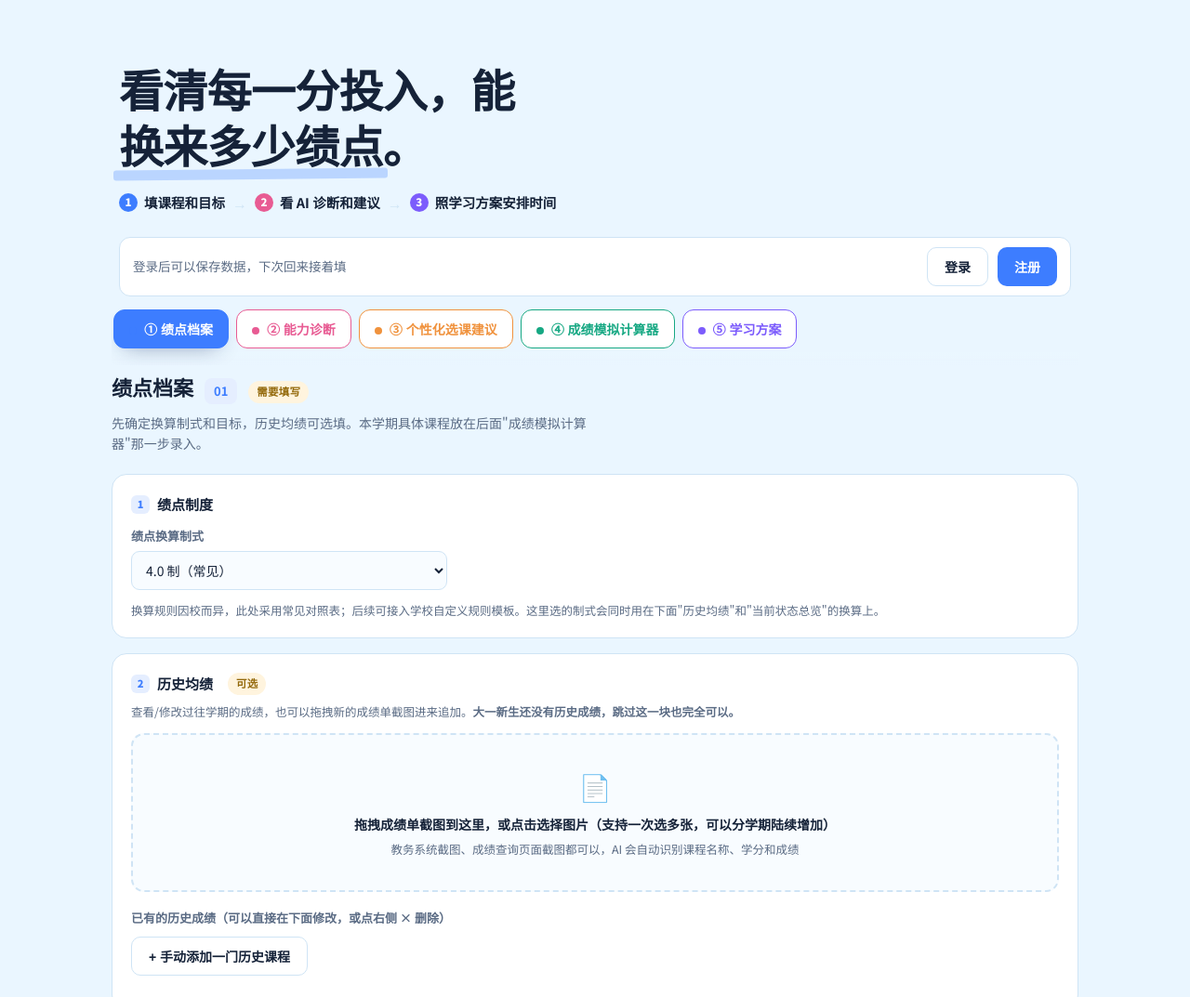
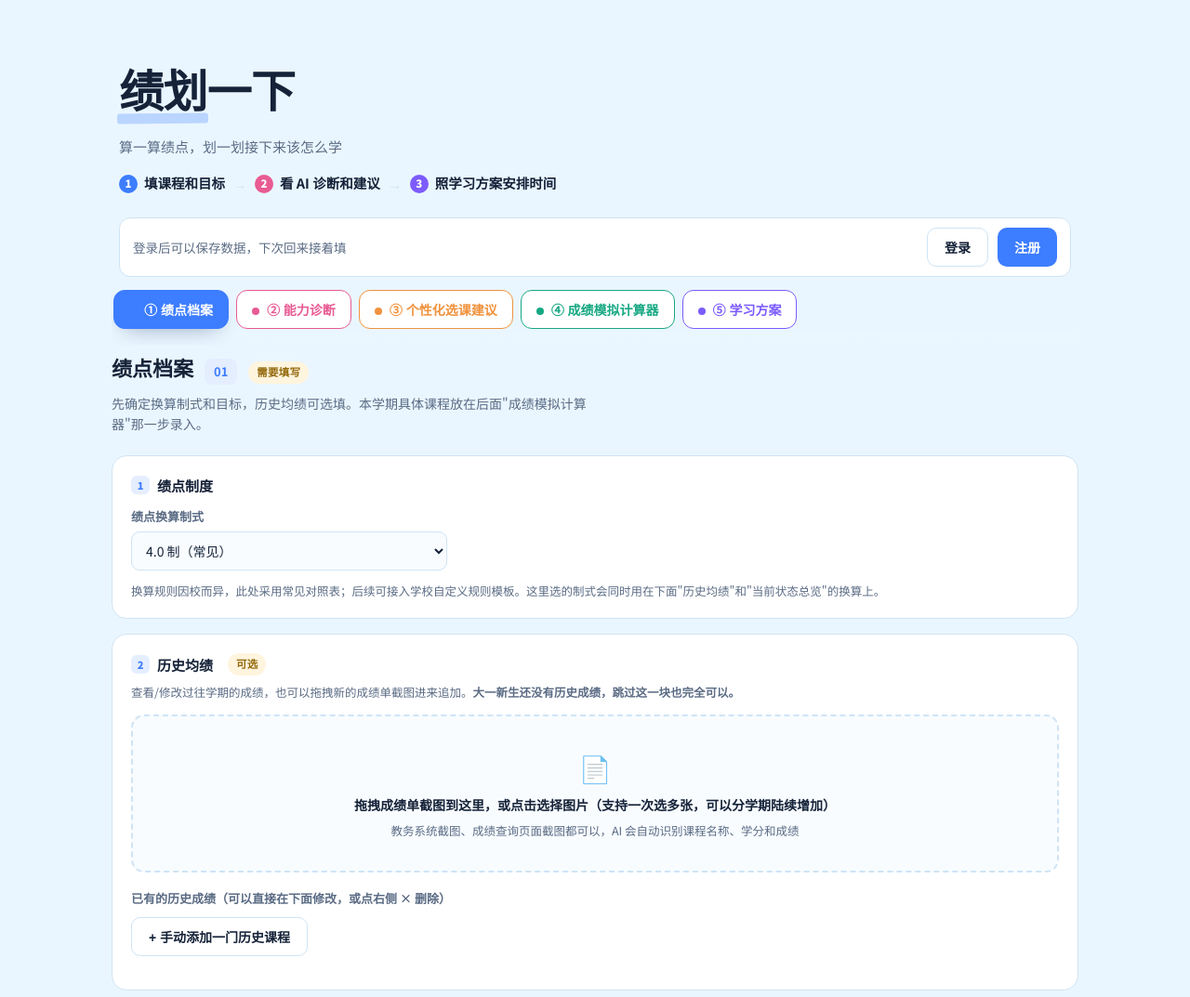
Before and after one commit to Cloris-Xi/GUOCHUANG, a website: page index.html in a window 1280 px wide. Shown: the top 1073 px of the page at 93% size. Drawn offline with Linux system fonts and the light colour scheme; no server answers.

Commit message:
Add files via upload

```diff
--- a/css/style.css
+++ b/css/style.css
@@ -95,6 +95,9 @@
     border-radius:3px;
     z-index:-1;
     transform:rotate(-0.6deg);
+  }
+  .page-head-tagline{
+    font-size:15px; color:var(--ink-soft); margin:0 0 16px;
   }
   .guide-line{
     display:flex; flex-wrap:wrap; align-items:center; gap:8px;
--- a/index.html
+++ b/index.html
@@ -14,7 +14,8 @@
   <!-- HEADER -->
   <div class="page-head">
     <div class="page-head-main">
-      <h1 class="display">看清每一分投入，能<span class="accent">换来多少绩点</span>。</h1>
+      <h1 class="display"><span class="accent">绩划</span>一下</h1>
+      <p class="page-head-tagline">算一算绩点，划一划接下来该怎么学</p>
       <div class="guide-line">
         <span class="step"><span class="dot" style="background:var(--profile);">1</span>填课程和目标</span>
         <span class="arrow">→</span>
```
